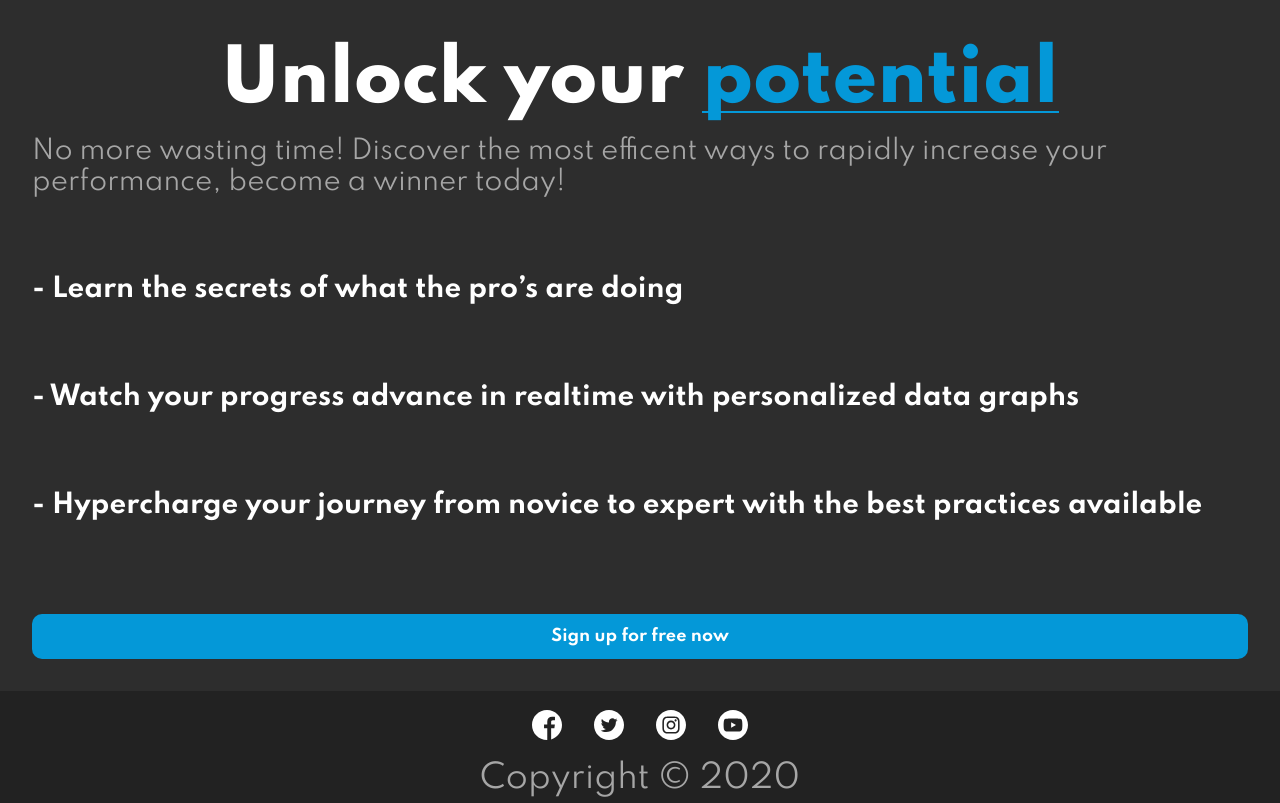
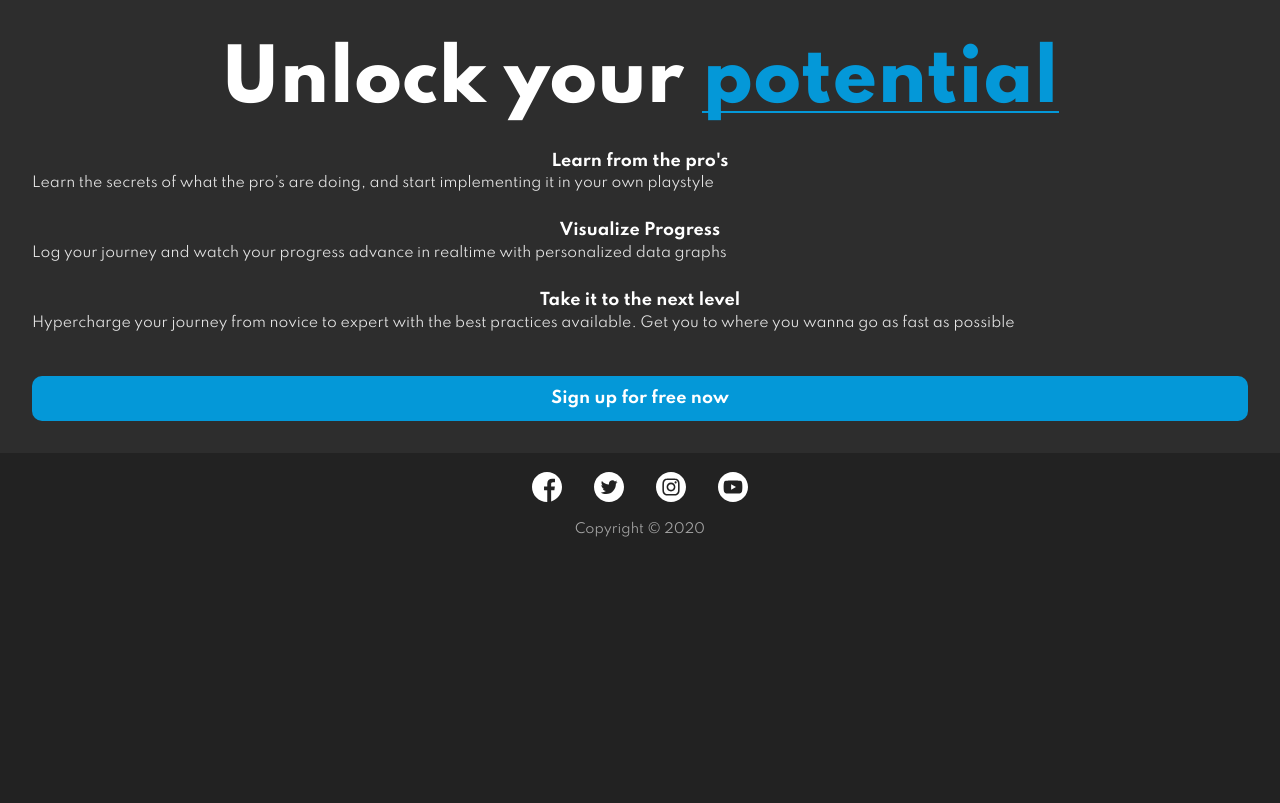
Before and after one commit to Alegherix/winrate_boost, a Next.js app: page / in a window 1280 px wide. Shown: the part 1500-2303 px from the top of the page. After the commit the page ends 2043 px from the top, so only its background shows below. Built offline with nearby package versions, Linux system fonts and the light colour scheme.

Commit message:
added styling for autofill

```diff
--- a/components/Footer.tsx
+++ b/components/Footer.tsx
@@ -1,18 +1,18 @@
 import React from 'react';
 import styled from 'styled-components';
-// import FacebookIcon from './IconComponent';
 
 interface FooterProps {}
 
 const StyledContainer = styled.footer`
-  /* height: 80px; */
   display: flex;
   flex-direction: column;
   justify-content: center;
   align-items: center;
   padding-bottom: 0.4rem;
 
-  /* background-color: ${({ theme }) => theme.colors.tertiaryWhite}; */
+  p {
+    font-size: 13px;
+  }
 `;
 
 const LogoContainer = styled.div`
@@ -23,8 +23,6 @@ const ImageContainer = styled.img`
   height: 30px;
   width: 30px;
   margin: 1.2rem 1rem;
-
-  /* fill: green; */
 `;
 
 const Footer: React.FC<FooterProps> = ({}) => {
--- a/components/Hero.tsx
+++ b/components/Hero.tsx
@@ -23,6 +23,7 @@ const ImageContainer = styled.header`
 
 export const HeroContainer = styled.section`
   display: flex;
+  justify-content: center;
   flex-direction: column;
   height: 75vh;
 
--- a/components/Main.tsx
+++ b/components/Main.tsx
@@ -63,15 +63,23 @@ const StyledHeading = styled(StyledHeader)`
 `;
 
 const MotivationSection = styled.section`
-  flex: 2;
-  display: flex;
-  flex-direction: column;
-  justify-content: space-evenly;
-  min-height: 50vh;
+  margin-top: 1rem;
+  text-align: center;
+  span {
+    color: ${({ theme }) => theme.colors.primaryWhite};
+    font-family: ${({ theme }) => theme.fonts.spartan};
+    font-weight: 700;
+    font-size: 16px;
+    display: inline-block;
+    text-align: center;
+    margin-bottom: 0.3rem;
+  }
 
   p {
-    color: ${({ theme }) => theme.colors.primaryWhite};
-    font-weight: bold;
+    font-size: 14px;
+    margin-bottom: 1.8rem;
+    text-align: start;
+    color: ${({ theme }) => theme.colors.secondaryWhite};
   }
 `;
 
@@ -82,19 +90,23 @@ const Main: React.FC<MainProps> = ({}) => {
         <StyledHeading>
           Unlock your <span>potential</span>
         </StyledHeading>
-        <p>
-          No more wasting time! Discover the most efficent ways to rapidly
-          increase your performance, become a winner today!
-        </p>
+
         <MotivationSection>
-          <p>- Learn the secrets of what the pro’s are doing</p>
+          <span>Learn from the pro's</span>
           <p>
-            - Watch your progress advance in realtime with personalized data
-            graphs
+            Learn the secrets of what the pro’s are doing, and start
+            implementing it in your own playstyle
           </p>
+          <span>Visualize Progress</span>
           <p>
-            - Hypercharge your journey from novice to expert with the best
-            practices available
+            Log your journey and watch your progress advance in realtime with
+            personalized data graphs
+          </p>
+          <span>Take it to the next level</span>
+          <p>
+            Hypercharge your journey from novice to expert with the best
+            practices available. Get you to where you wanna go as fast as
+            possible
           </p>
         </MotivationSection>
         <RegisterButton text="Sign up for free now" />
@@ -104,3 +116,10 @@ const Main: React.FC<MainProps> = ({}) => {
 };
 
 export default Main;
+
+{
+  /* <p>
+No more wasting time! Discover the most efficent ways to rapidly
+increase your performance, become a winner today!
+</p> */
+}
--- a/components/nav/Header.tsx
+++ b/components/nav/Header.tsx
@@ -42,6 +42,11 @@ const FixedWrapper = styled.div`
     scrolled ? theme.colors.primaryDark : 'rgba(0,0,0,0)'};
 `;
 
+const Logo = styled.img`
+  height: 32px;
+  width: 32px;
+`;
+
 const Header = () => {
   const [scrolled, setScrolled] = useState(false);
 
@@ -51,12 +56,10 @@ const Header = () => {
 
     if (window.pageYOffset > position) {
       if (!scrolled) {
-        setScrolled(() => true);
-        console.log('At Below top, so opacity should be true??: ', scrolled);
+        setScrolled(true);
       }
     } else {
-      setScrolled(() => false);
-      console.log('At top, so opacity should be false:', scrolled);
+      setScrolled(false);
     }
   }
 
@@ -69,11 +72,13 @@ const Header = () => {
   }),
     [scrolled];
 
+  console.log('At Below top, so opacity should be true??: ', scrolled);
   return (
     <Nav scrolled={scrolled}>
       <FixedWrapper scrolled={scrolled}>
         <div className={'logo'}>
           <Link href="/">
+            {/* <Logo src="/icons/logo.svg" /> */}
             <a>WBoost</a>
           </Link>
         </div>
--- a/pages/_app.tsx
+++ b/pages/_app.tsx
@@ -1,6 +1,7 @@
 import type { AppProps /*, AppContext */ } from 'next/app';
 import { createGlobalStyle, ThemeProvider } from 'styled-components';
 import { device } from '../utils/breakpoints';
+import Layout from '../utils/layout';
 
 const GlobalStyle = createGlobalStyle`
   * {
@@ -12,6 +13,7 @@ const GlobalStyle = createGlobalStyle`
   body{
     background-color: #222;
     /* background: url("../assets/hero.jpg") no-repeat center center/cover; */
+
 
     p{
       color: #A6A6A6;
@@ -75,6 +77,7 @@ function MyApp({ Component, pageProps }: AppProps) {
   return (
     <>
       <GlobalStyle />
+
       <ThemeProvider theme={theme}>
         <Component {...pageProps} />
       </ThemeProvider>
--- a/pages/index.tsx
+++ b/pages/index.tsx
@@ -8,6 +8,8 @@ import Footer from '../components/Footer';
 
 const Navigation = styled.nav`
   height: 100vh;
+  /* max-width: 1100px; */
+  /* margin: auto; */
 `;
 
 export default function Home() {
```
Also changed, not shown: components/Layout.tsx (added, +19 -0 lines), pages/login.tsx (+8 -1 lines), TODO.txt, public/icons/logo.svg (added), public/logo.svg (added).
